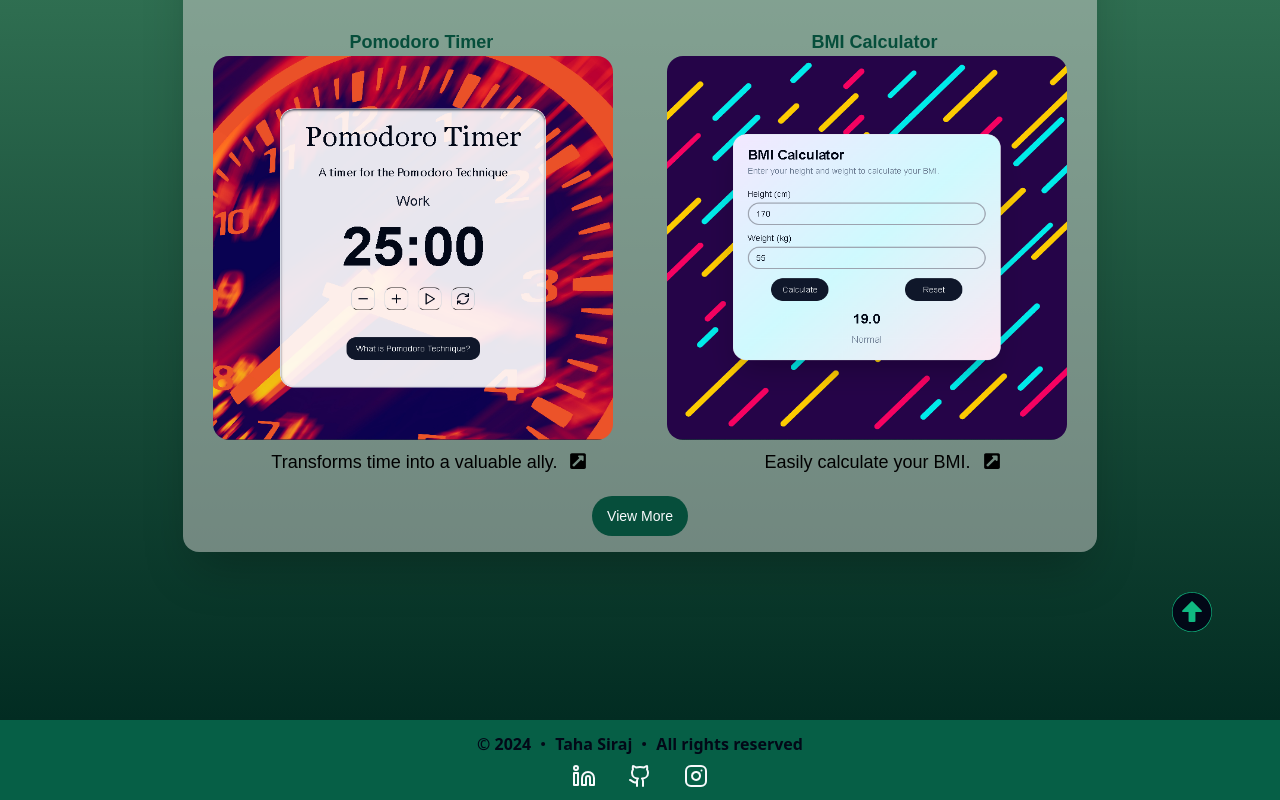
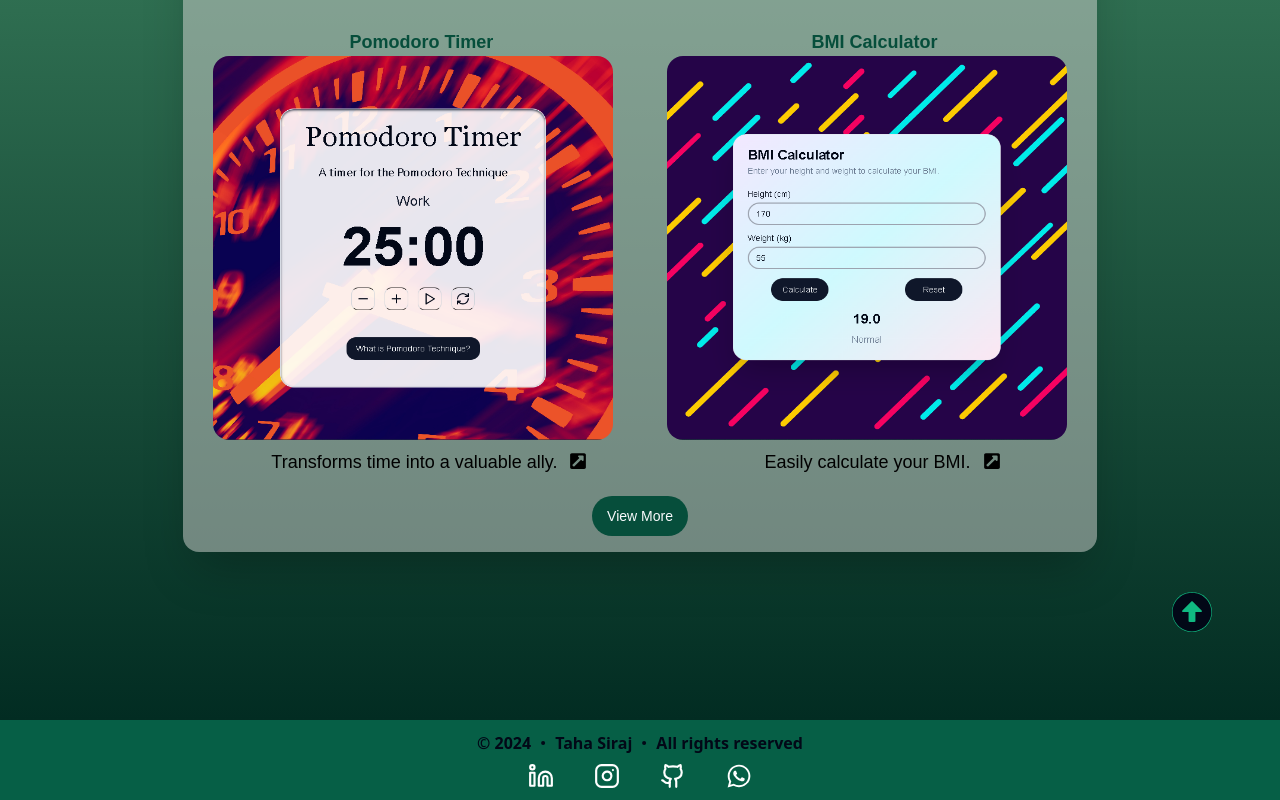
Before and after one commit to Tahasiraj1/My-Portfolio, a Next.js app: page / in a window 1280 px wide. Shown: the part 1504-2304 px from the top of the page. Built offline with nearby package versions, Linux system fonts and the light colour scheme.

Commit message:
add wa & replace buttons with link

```diff
--- a/components/Footer.tsx
+++ b/components/Footer.tsx
@@ -1,7 +1,7 @@
-"use client";
 import React from 'react';
 import { Dot, Linkedin, Instagram, Github } from 'lucide-react';
-import { Button } from "@/components/ui/button";
+import { FaWhatsapp } from "react-icons/fa";
+import Link from 'next/link';
 
 const Footer = () => {
 
@@ -16,28 +16,27 @@ const Footer = () => {
         <Dot /><span>Taha Siraj</span>
         <Dot /><span>All rights reserved</span>
         </div>
-        <div className='flex flex-row'>
-          <Button
-          onClick={() => handleProfileViews("https://www.linkedin.com/in/taha-siraj-521b512b7/")}
-          className='bg-inherit hover:bg-transparent'
-          >
-            <Linkedin className='hover:text-black active:scale-95 transition-transform transform duration-300' />
-          </Button>
-          <Button
-          onClick={() => handleProfileViews("https://github.com/Tahasiraj1")}
-          className='bg-inherit hover:bg-transparent'
-          >
-            <Github  className='hover:text-black active:scale-95 transition-transform transform duration-300 ' />
-          </Button>
-          <Button
-          onClick={() => handleProfileViews("https://www.instagram.com/taha__siraj/")}
-          className='bg-inherit hover:bg-transparent'
-          >
-            <Instagram className='hover:text-black active:scale-95 transition-transform transform duration-300 ' />
-          </Button>
+        <div className='flex flex-row mt-2 gap-10 mb-2'>
+
+        <Link href="https://www.linkedin.com/in/taha-siraj-521b512b7/" target='_blank'>
+            <Linkedin size={26} className='hover:text-black text-white active:scale-95 transition-transform transform duration-300 ' />
+          </Link>
+
+          <Link href="https://www.instagram.com/taha__siraj/" target='_blank'>
+            <Instagram size={26} className='hover:text-black text-white active:scale-95 transition-transform transform duration-300 ' />
+          </Link>
+
+          <Link href="https://github.com/Tahasiraj1" target='_blank'>
+            <Github size={26} className='hover:text-black text-white active:scale-95 transition-transform transform duration-300 ' />
+          </Link>
+
+          <Link href="https://wa.me/923311245238" target='_blank'>
+            <FaWhatsapp size={26} className='hover:text-black text-white active:scale-95 transition-transform transform duration-300 ' />
+          </Link>
+
         </div>
     </footer>
   )
 }
 
-export default Footer
+export default Footer;
```
